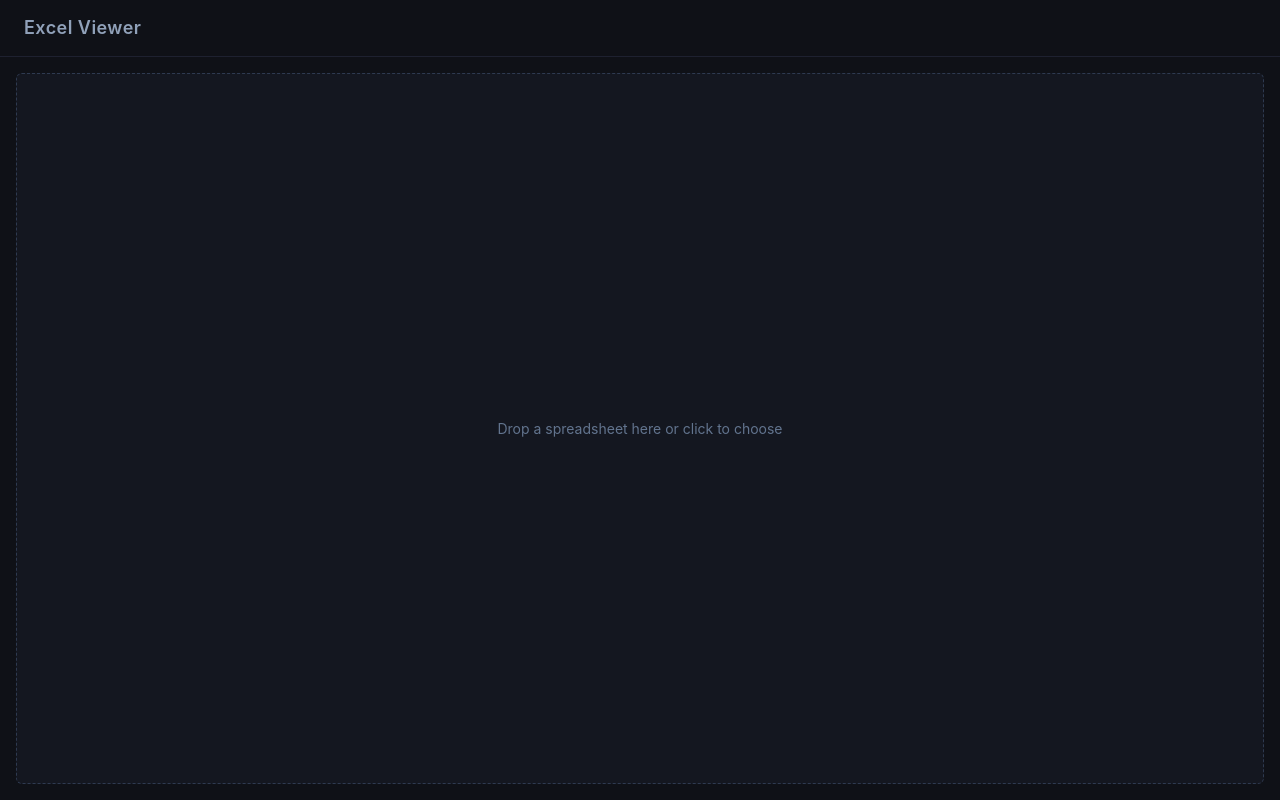
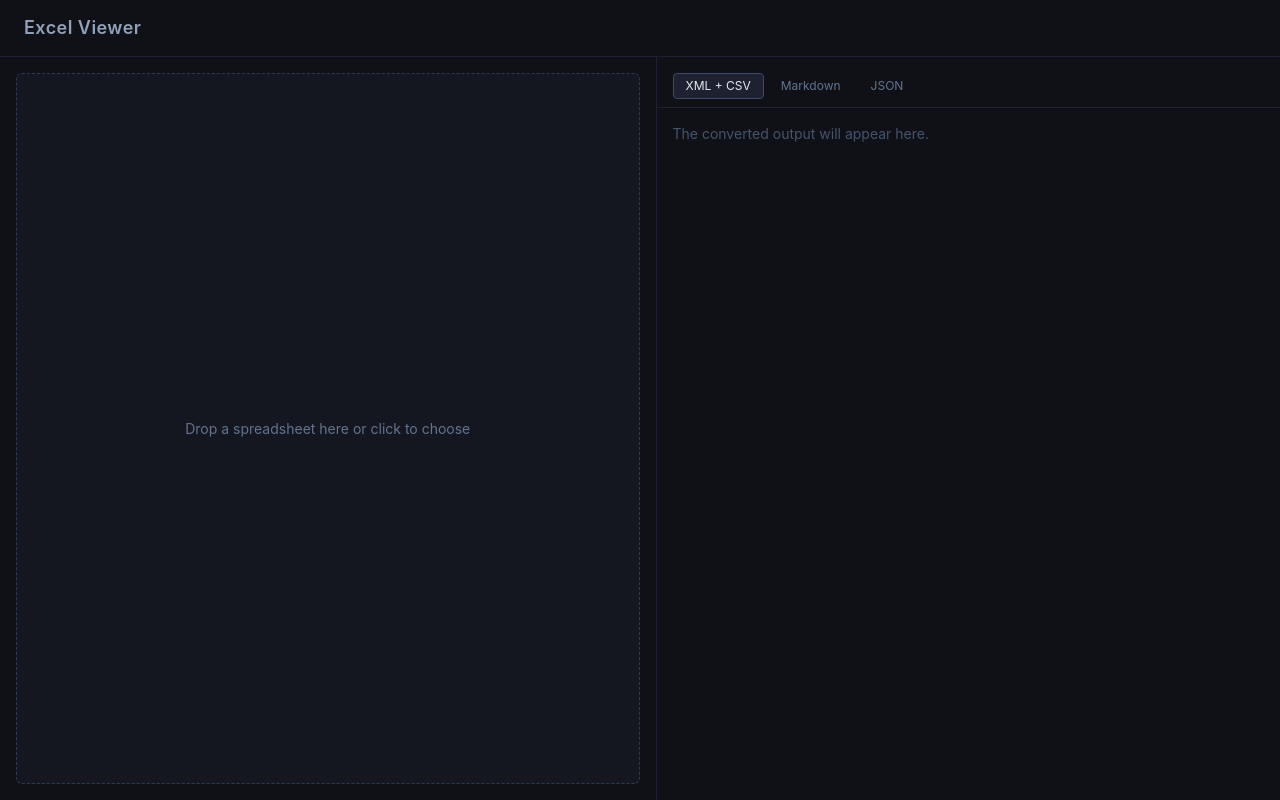
Before and after one commit to lvmorales1/excel-viewer, a Vue app: page / in a window 1280 px wide. Built offline with nearby package versions, Linux system fonts and the light colour scheme.

Commit message:
feat: add output pane with xml/csv, markdown and json formats

```diff
--- a/src/App.vue
+++ b/src/App.vue
@@ -3,14 +3,53 @@ import { ref, computed } from 'vue'
 import * as XLSX from 'xlsx'
 
 const PREVIEW_ROWS = 200
+const FORMATS = { xml: 'XML + CSV', markdown: 'Markdown', json: 'JSON' }
 
 const fileName = ref('')
 const sheets = ref([])
 const active = ref(0)
 const error = ref('')
 const dragging = ref(false)
+const format = ref('xml')
+const copied = ref(false)
 
 const current = computed(() => sheets.value[active.value])
+
+function toCsv(rows) {
+  return rows
+    .map(row => row.map(cell => /[",\r\n]/.test(cell) ? `"${cell.replaceAll('"', '""')}"` : cell).join(','))
+    .join('\n')
+}
+
+function toMarkdown(rows) {
+  if (!rows.length) return '_empty_'
+  const line = row => `| ${row.map(cell => cell.replaceAll('|', '\\|').replace(/\r?\n/g, '<br>')).join(' | ')} |`
+  return [line(rows[0]), line(rows[0].map(() => '---')), ...rows.slice(1).map(line)].join('\n')
+}
+
+function toObjects([header = [], ...rows]) {
+  const keys = header.map((key, i) => key || XLSX.utils.encode_col(i))
+  return rows.map(row => Object.fromEntries(keys.map((key, i) => [key, row[i]])))
+}
+
+const output = computed(() => {
+  if (format.value === 'json') {
+    return JSON.stringify(Object.fromEntries(sheets.value.map(s => [s.name, toObjects(s.rows)])), null, 2)
+  }
+  if (format.value === 'markdown') {
+    return sheets.value.map(s => `## ${s.name}\n\n${toMarkdown(s.rows)}`).join('\n\n')
+  }
+  const body = sheets.value
+    .map(s => `<sheet name="${s.name}" rows="${s.rows.length}" cols="${s.rows[0]?.length ?? 0}">\n${toCsv(s.rows)}\n</sheet>`)
+    .join('\n')
+  return `<workbook name="${fileName.value}">\n${body}\n</workbook>`
+})
+
+async function copyOutput() {
+  await navigator.clipboard.writeText(output.value)
+  copied.value = true
+  setTimeout(() => { copied.value = false }, 1800)
+}
 
 async function load(file) {
   if (!file) return
@@ -42,11 +81,12 @@ function onDrop(e) {
     </header>
 
     <main
-      class="flex flex-col flex-1 overflow-hidden p-4 gap-3"
+      class="flex flex-1 overflow-hidden"
       @dragover.prevent="dragging = true"
       @dragleave.prevent="dragging = false"
       @drop.prevent="onDrop"
     >
+      <section class="flex flex-col flex-1 min-w-0 p-4 gap-3 border-r border-[#1e2130] overflow-hidden">
         <label
           :class="[
             'flex items-center justify-center shrink-0 rounded-md border border-dashed cursor-pointer transition-colors text-sm',
@@ -92,6 +132,44 @@ function onDrop(e) {
             Showing {{ PREVIEW_ROWS }} of {{ current.rows.length }} rows
           </p>
         </template>
+      </section>
+
+      <section class="flex flex-col flex-1 min-w-0 overflow-hidden">
+        <div class="flex items-center justify-between px-4 pt-4 pb-2 border-b border-[#1e2130] shrink-0">
+          <div class="flex gap-1">
+            <button
+              v-for="(label, key) in FORMATS"
+              :key="key"
+              @click="format = key"
+              :class="[
+                'px-3 py-1 text-xs rounded border transition-colors',
+                format === key
+                  ? 'text-slate-200 border-[#3b4a6b] bg-[#1e2130]'
+                  : 'text-slate-500 border-transparent hover:text-slate-300'
+              ]"
+            >{{ label }}</button>
+          </div>
+          <button
+            v-if="sheets.length"
+            @click="copyOutput"
+            :class="['px-3 py-1 text-xs rounded border transition-colors', copied ? 'text-green-300 border-green-300/25' : 'text-slate-400 border-[#2e3a50] bg-[#1e2130] hover:text-slate-200 hover:border-[#3b4a6b]']"
+          >{{ copied ? 'Copied' : 'Copy' }}</button>
+        </div>
+
+        <div class="flex flex-1 p-4 overflow-hidden">
+          <p v-if="!sheets.length" class="text-sm text-slate-600">The converted output will appear here.</p>
+          <textarea
+            v-else
+            readonly
+            wrap="off"
+            spellcheck="false"
+            :value="output"
+            class="flex-1 resize-none outline-none rounded-md p-3.5
+                  bg-[#141720] text-slate-300 border border-[#1e2130]
+                  font-mono text-[13px] leading-relaxed"
+          />
+        </div>
+      </section>
     </main>
   </div>
 </template>
```
Lines whose indentation alone changed are shown as unchanged.
